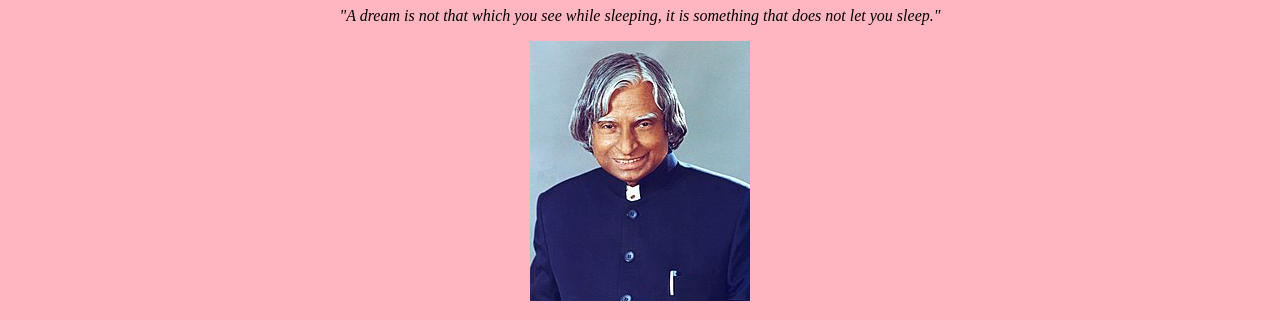
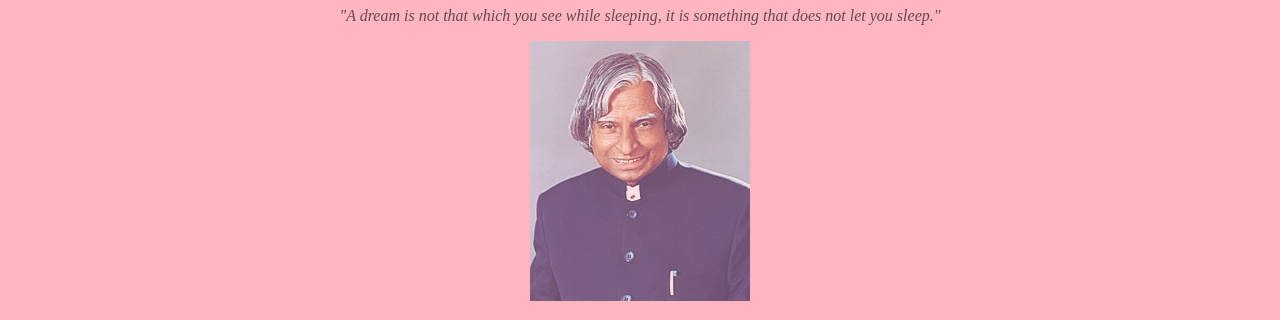
Before and after one commit to srivdivya/trib, a plain HTML site: page index.html in a window 1280 px wide. Shown: the part 73-393 px from the top of the page. Drawn offline with Linux system fonts and the light colour scheme.

Commit message:
Update index.html

```diff
--- a/index.html
+++ b/index.html
@@ -5,7 +5,7 @@
     <meta charset="utf-8" />
     <title>Tribute to Dr.Kalam</title>
 </head>
-<body style = "text-align:center; background-color: lightpink;">
+<body style = "text-align:center; background-color: lightpink;opacity: 0.6;">
     <!--Intro-->
     <div class ="intro">
         <h1>A.P.J Abdul Kalam</h1>
```
